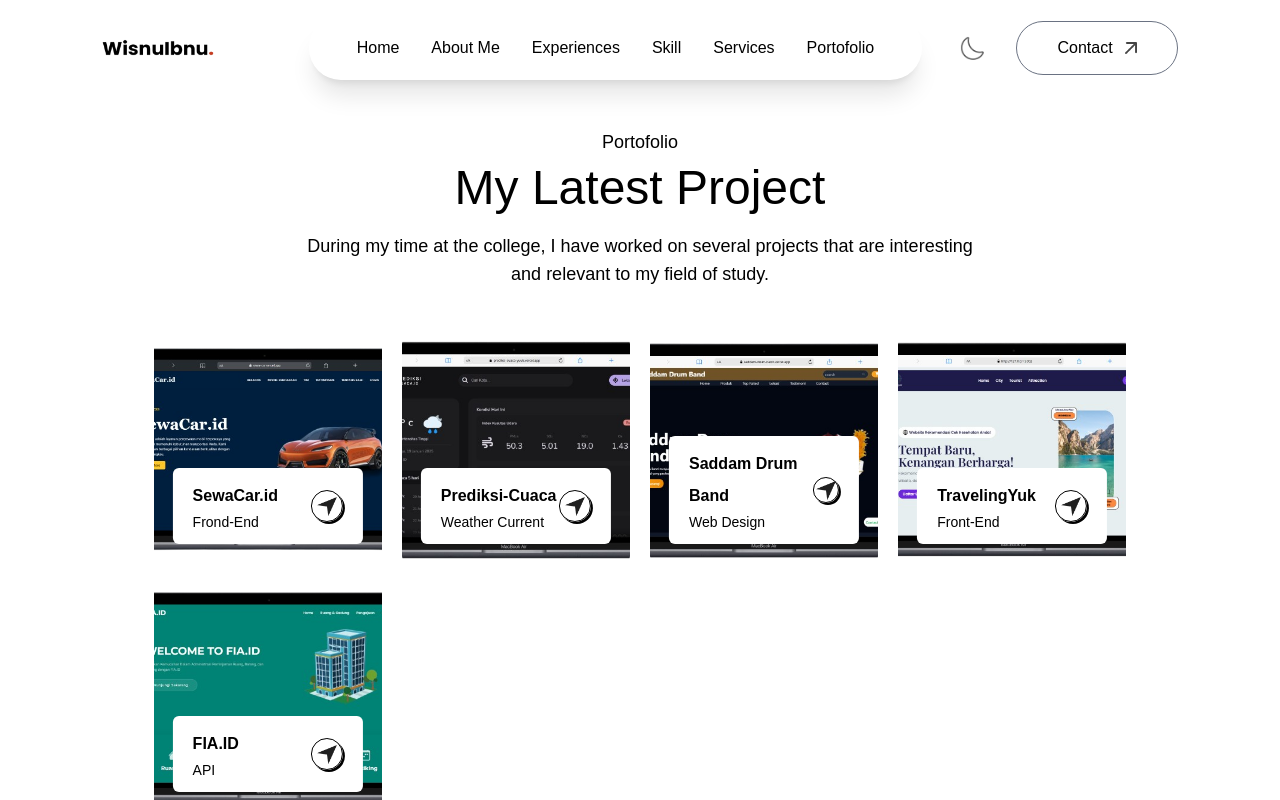
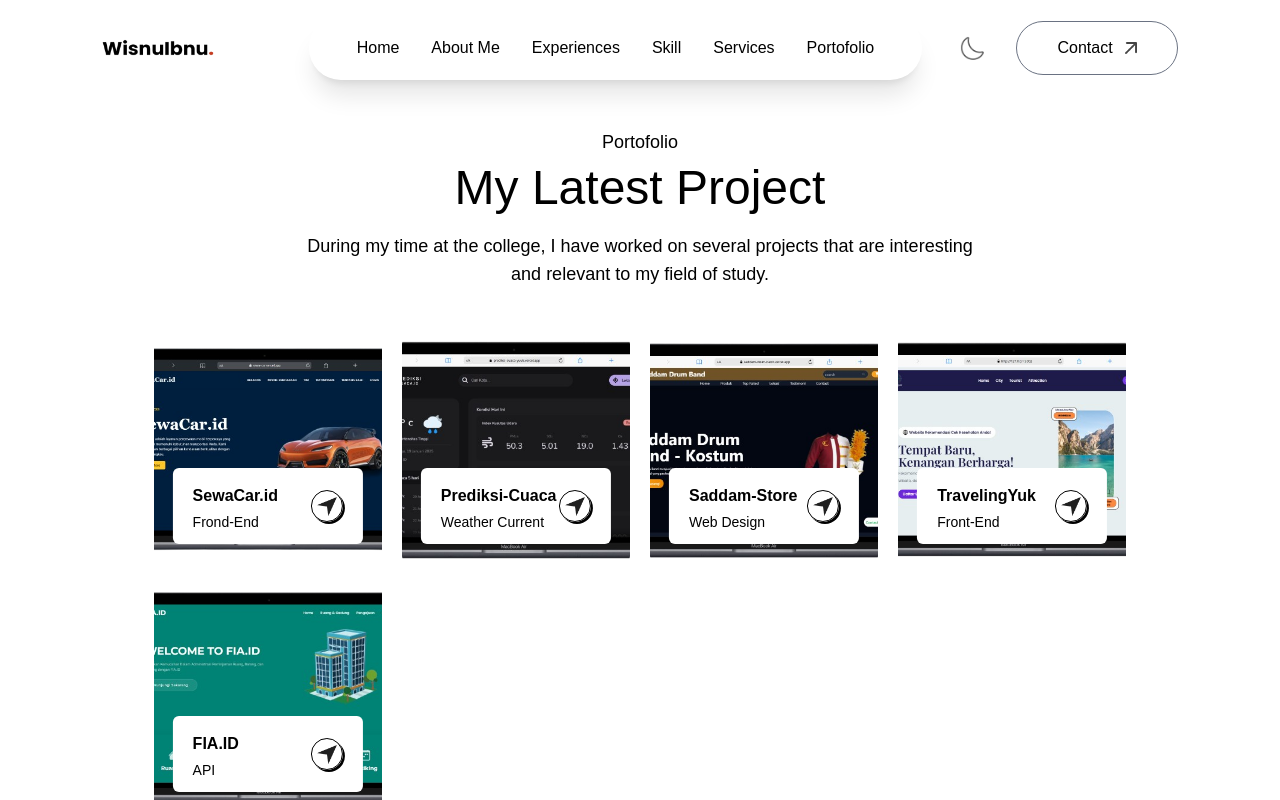
Before and after one commit to WisnuIbnu/redesign-portofolio, a Next.js app: page /project in a window 1280 px wide. Shown: the top 800 px of the page. Built offline with nearby package versions, Linux system fonts and the light colour scheme; a web font is replaced by a local one.

Commit message:
Update assets.js

```diff
--- a/assets/assets.js
+++ b/assets/assets.js
@@ -142,7 +142,7 @@ export const workDataS = [
     demoUrl: 'https://prediksi-cuaca-yuuk.vercel.app/',
   },
   {
-    title: 'Saddam Drum Band',
+    title: 'Saddam-Store',
     categories : 'Web Design',
     description: 'My role in developing the Saddam Drum Band website was as a programmer using React JS. This website is designed to make it easier for customers to find and buy drum band equipment, such as uniforms, shoes, hats and other accessories, including dusters. With React JS technology, I ensure a responsive, fast and intuitive user experience',
     bgImage: '/Portofolio/sadam.png',
```
